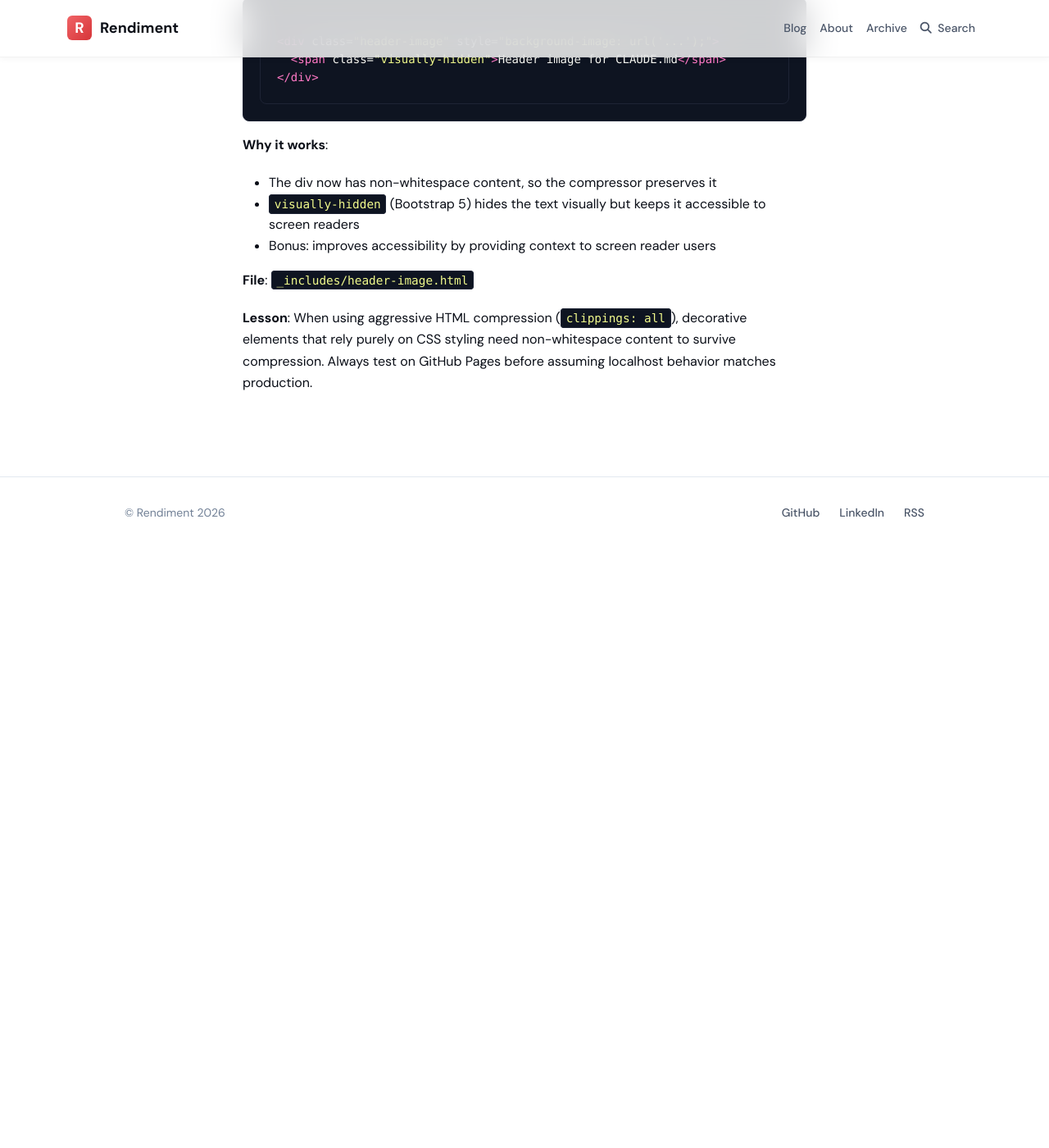
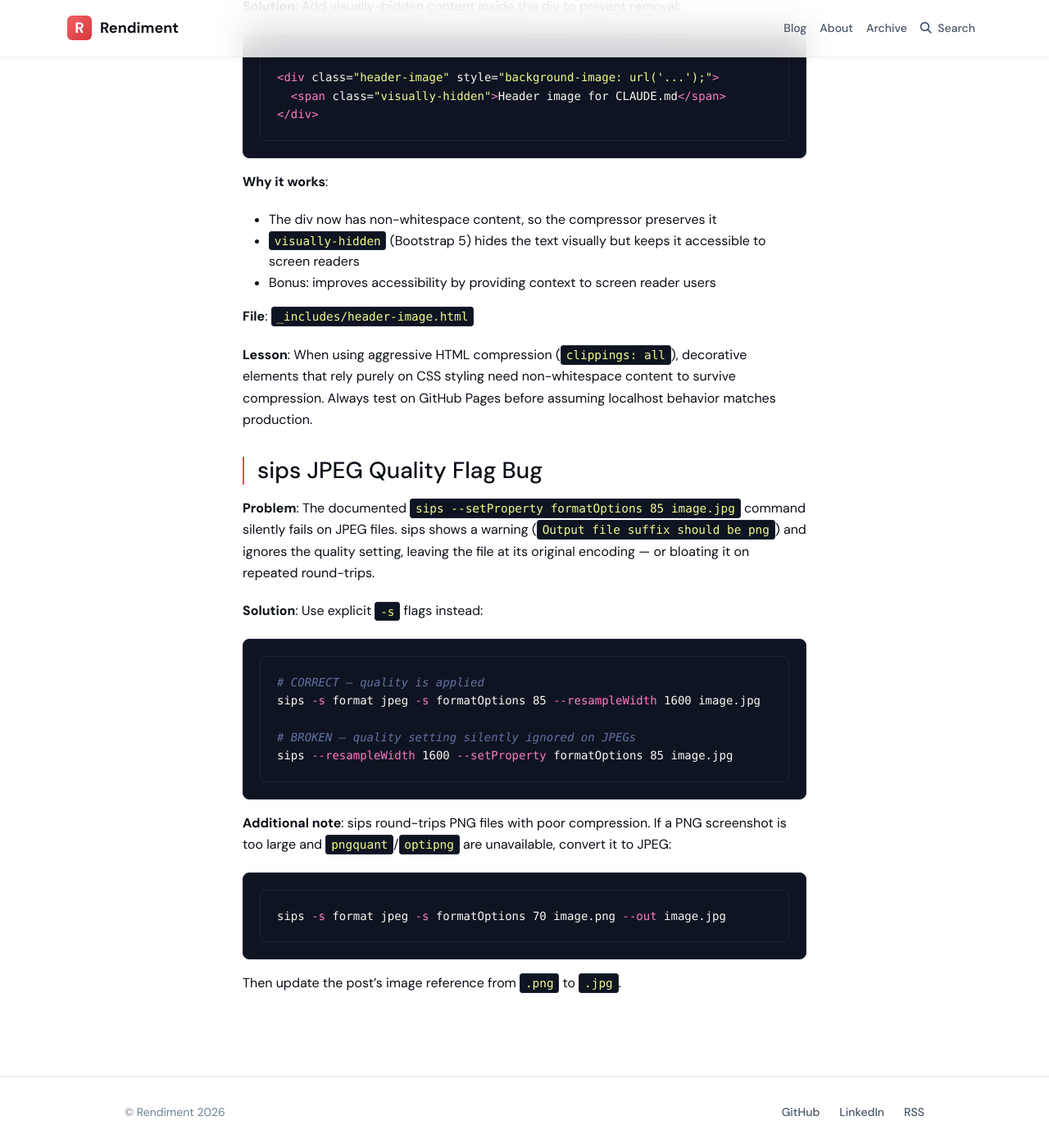
Before and after one commit to nethalo/nethalo.github.io, a Jekyll site: the page built from CLAUDE.md, in a window 1280 px wide and 1400 px high, scrolled down 13386 px. Shown: the whole window at 82% size. Built offline with Jekyll 4.4.1, drawn with Linux system fonts in a browser that asks for light colours; our own code applies the rules of GitHub Pages for plain Markdown files; before the commit the page ends 14054 px from its top, so only the background shows below that; some of the changed text lies outside the part shown.

Commit message:
Fix sips JPEG quality command and add PNG round-trip warning
--setProperty formatOptions silently fails on JPEGs; correct form
is -s format jpeg -s formatOptions N. Also document the PNG
bloat issue and the PNG→JPEG fallback workaround.

Co-Authored-By: Claude Sonnet 4.6 <noreply@anthropic.com>

````diff
--- a/CLAUDE.md
+++ b/CLAUDE.md
@@ -126,7 +126,8 @@ When creating a new post, follow these guidelines:
 - Use `sips` (macOS) to resize and compress:
   ```bash
   # Resize JPEG to 1600px width, 85% quality
-  sips --resampleWidth 1600 --setProperty formatOptions 85 image.jpg
+  # IMPORTANT: --setProperty formatOptions silently fails on JPEGs; use -s flags instead
+  sips -s format jpeg -s formatOptions 85 --resampleWidth 1600 image.jpg
 
   # Resize PNG to 1600px width
   sips --resampleWidth 1600 image.png
@@ -178,7 +179,8 @@ Dependencies managed via Bundler:
 - Use `sips` to optimize:
   ```bash
   # For JPEGs (photos, complex images)
-  sips --resampleWidth 1600 --setProperty formatOptions 85 image.jpg
+  # IMPORTANT: --setProperty formatOptions silently fails on JPEGs; use -s flags instead
+  sips -s format jpeg -s formatOptions 85 --resampleWidth 1600 image.jpg
 
   # For PNGs (screenshots, diagrams)
   sips --resampleWidth 1600 image.png
@@ -431,3 +433,22 @@ Add robots meta tag support in `_layouts/base.html`:
 **File**: `_includes/header-image.html`
 
 **Lesson**: When using aggressive HTML compression (`clippings: all`), decorative elements that rely purely on CSS styling need non-whitespace content to survive compression. Always test on GitHub Pages before assuming localhost behavior matches production.
+
+### sips JPEG Quality Flag Bug
+
+**Problem**: The documented `sips --setProperty formatOptions 85 image.jpg` command silently fails on JPEG files. sips shows a warning (`Output file suffix should be png`) and ignores the quality setting, leaving the file at its original encoding — or bloating it on repeated round-trips.
+
+**Solution**: Use explicit `-s` flags instead:
+```bash
+# CORRECT — quality is applied
+sips -s format jpeg -s formatOptions 85 --resampleWidth 1600 image.jpg
+
+# BROKEN — quality setting silently ignored on JPEGs
+sips --resampleWidth 1600 --setProperty formatOptions 85 image.jpg
+```
+
+**Additional note**: sips round-trips PNG files with poor compression. If a PNG screenshot is too large and `pngquant`/`optipng` are unavailable, convert it to JPEG:
+```bash
+sips -s format jpeg -s formatOptions 70 image.png --out image.jpg
+```
+Then update the post's image reference from `.png` to `.jpg`.
````
